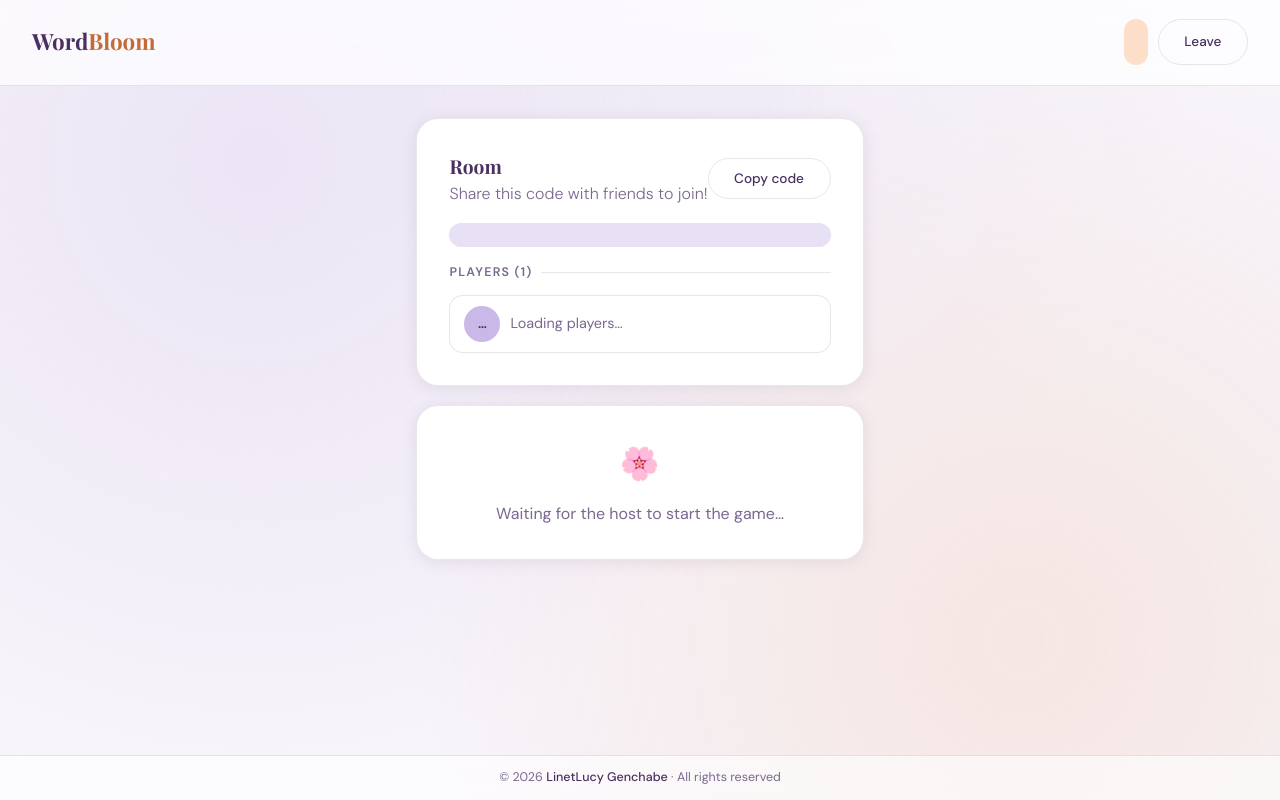
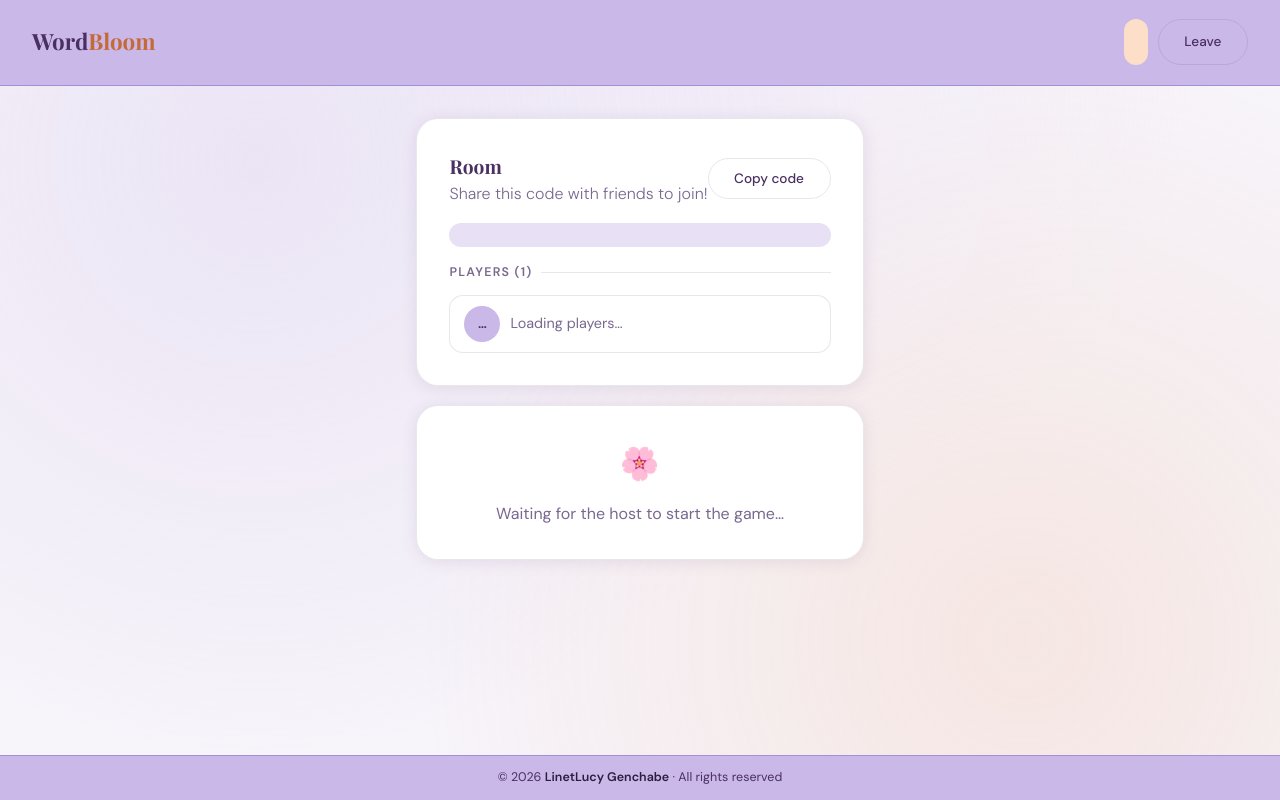
Before and after one commit to linetlucy-genchabe/Word-Bloom, a Django app: template game/templates/game/room.html in a window 1280 px wide. Run offline with Django 5.2, Linux system fonts and the light colour scheme; the template is opened without the code that fills it, so the values that code supplies are empty.

Commit message:
style: set navbar and footer to deeper lilac colour

```diff
--- a/game/templates/game/base.html
+++ b/game/templates/game/base.html
@@ -17,17 +17,23 @@
       flex-direction: column;
     }
     .page-wrap > *:not(nav):not(footer) { flex: 1; }
+    .nav {
+      background: #C9B8E8 !important;
+      border-bottom: 1px solid #A48FD4 !important;
+      backdrop-filter: none !important;
+    }
+    .nav-logo { color: var(--plum) !important; }
+    .nav-logo span { color: var(--peach-deep) !important; }
     footer {
       text-align: center;
       padding: 0.75rem 1rem;
       font-size: 0.78rem;
-      color: var(--muted);
-      border-top: 1px solid var(--border);
-      background: rgba(255,255,255,0.6);
-      backdrop-filter: blur(8px);
+      color: var(--plum);
+      border-top: 1px solid #A48FD4;
+      background: #C9B8E8;
       flex-shrink: 0;
     }
-    footer span { color: var(--plum); font-weight: 500; }
+    footer strong { color: #2E1D40; }
   </style>
 </head>
 <body>
@@ -40,7 +46,7 @@
     </nav>
     {% block content %}{% endblock %}
     <footer>
-      © {% now "Y" %} <span>LinetLucy Genchabe</span> · All rights reserved
+      © {% now "Y" %} <strong>LinetLucy Genchabe</strong> · All rights reserved
     </footer>
   </div>
 
```
